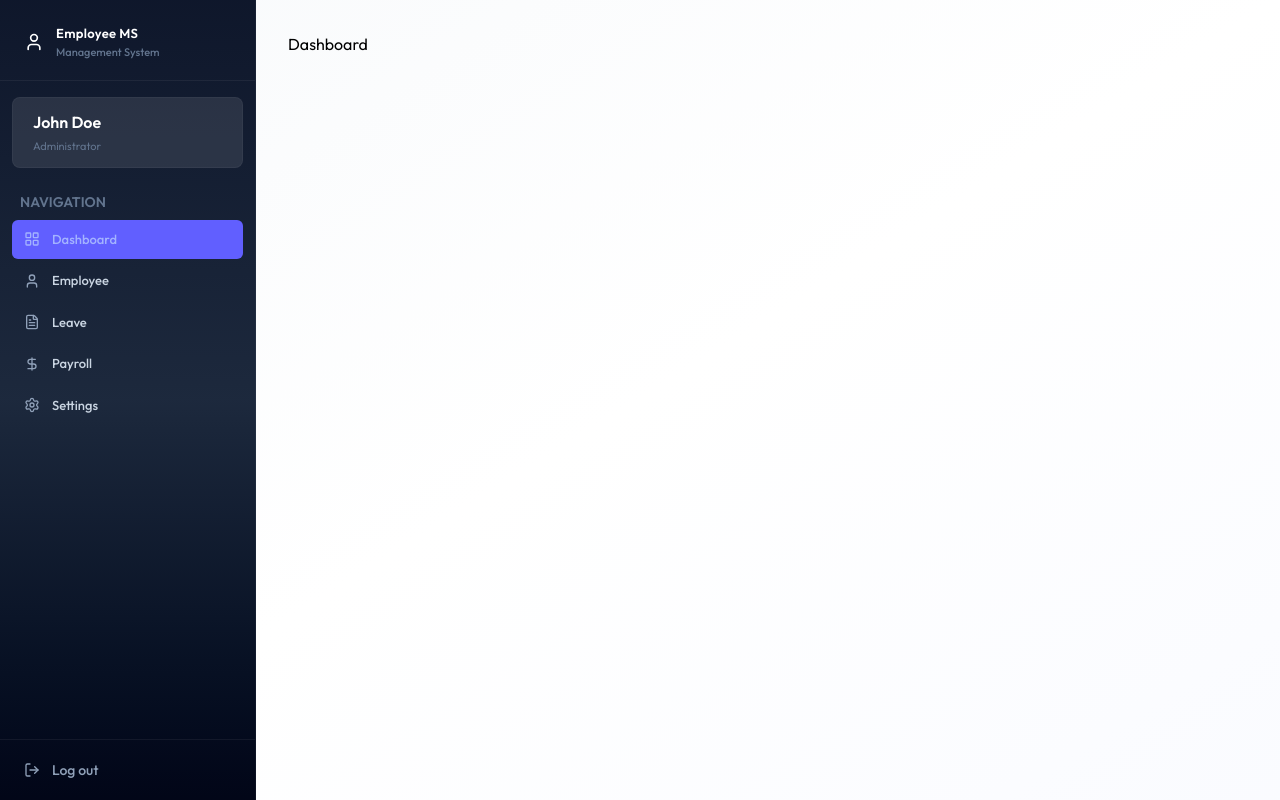
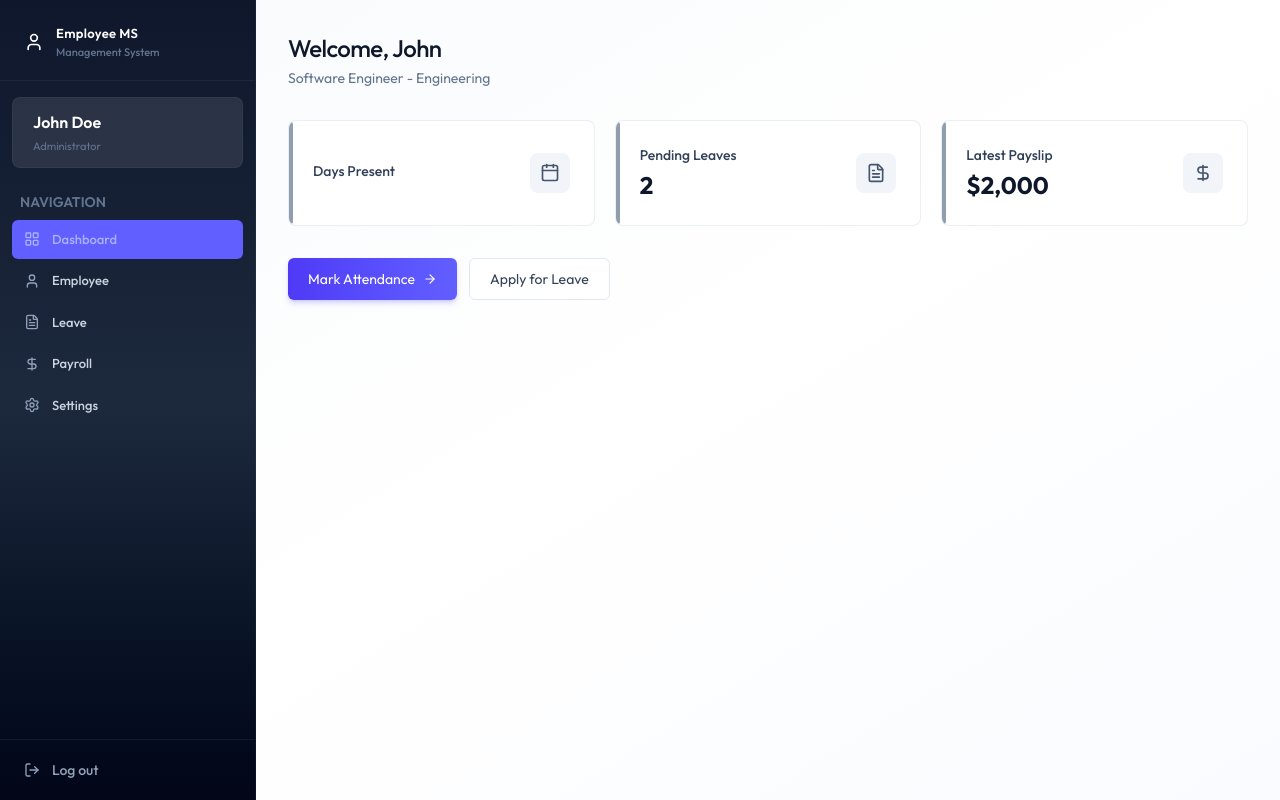
Before and after one commit to Ankitnandanwar/Candidate-Initials_Task_18-06-2026, a React (Vite) app in the folder client/: page /dashboard in a window 1280 px wide. Built offline with nearby package versions, Linux system fonts and the light colour scheme.

Commit message:
Dashboard Page UI Completed

```diff
--- /dev/null
+++ b/client/src/components/AdminDashboard.jsx
@@ -0,0 +1,64 @@
+import { ArrowRightIcon, Building2Icon, CalendarIcon, FileTextIcon, UserIcon } from "lucide-react"
+import { Link } from "react-router-dom"
+
+const AdminDashboard = ({data}) => {
+
+    const stats = [
+        {
+            icon: UserIcon,
+            value: data.totalEmployees,
+            label: "Total Employees",
+            description: "Active workforce"
+        },
+        {
+            icon: Building2Icon,
+            value: data.totalDepartments,
+            label: "Departments",
+            description: "Organisation Units"
+        },
+
+        {
+            icon: CalendarIcon,
+            value: data.todayAttendance,
+            label: "Todays Attendance",
+            description: "Check in today"
+        },
+
+        {
+            icon: FileTextIcon,
+            value: data.pendingLeaves,
+            label: "Pending Leaves",
+            description: "Awaiting approval"
+        },
+    ]
+
+  return (
+    <div className='animate-fade-in'>
+            <div className='page-header'>
+                <h1 className='page-title'>Dashboard</h1>
+                <p className='page-subtitle'>Welcome back, Admin - here's your overview</p>
+            </div>
+
+            <div className='grid grid-cols-1 sm:grid-cols-2 lg:grid-cols-4 gap-4 sm:gap-5 mb-8'>
+                {
+                    stats.map((item)=>(
+                        <div key={item.label} className='card card-hover p-5 sm:p-6 relative
+                        overflow-hidden group flex items-center justify-between'>
+                            <div>
+                                <div className='absolute left-0 top-0 bottom-0 w-1 rounded-r-full
+                                bg-slate-500/70 group-hover:bg-indigo-500/70'/>
+                                <p className='text-sm font-medium text-slate-700'>{item.label}</p>
+                                <p className='text-2xl font-bold mt-1 text-slate-900'>{item.value}</p>
+                            </div>
+                            <item.icon className="size-10 p-2.5 rounded-lg
+                            bg-slate-100 text-slate-600 group-hover:bg-indigo-50
+                            group-hover:text-indigo-600 transition-colors duration-200"/>
+                        </div>
+                    ))
+                }
+            </div>
+        </div>
+  )
+}
+
+export default AdminDashboard
--- /dev/null
+++ b/client/src/components/EmployeeDashboard.jsx
@@ -0,0 +1,69 @@
+import React from 'react'
+import { ArrowRightIcon, CalendarIcon, DollarSignIcon, FileTextIcon } from "lucide-react"
+import {Link} from 'react-router-dom'
+
+const EmployeeDashboard = ({ data }) => {
+    const emp = data.employee;
+
+    const cards = [
+        {
+            icon: CalendarIcon,
+            value: data.currentMonthAttendence,
+            title: "Days Present",
+            subtitle: "This month"
+        },
+        {
+            icon: FileTextIcon,
+            value: data.pendingLeaves,
+            title: "Pending Leaves",
+            subtitle: "Awaiting approval"
+        },
+        {
+            icon: DollarSignIcon ,
+            value: data.latestPayslip ? `$${data.latestPayslip.netSalary?.toLocaleString()}`:"N/A",
+            title: "Latest Payslip",
+            subtitle: "Most recent payout"
+        },
+    ]
+
+    return (
+        <div className='animate-fade-in'>
+            <div className='page-header'>
+                <h1 className='page-title'>Welcome, {emp?.firstName}</h1>
+                <p className='page-subtitle'>{emp?.position} - {emp?.department || "No department"}</p>
+            </div>
+
+            <div className='grid grid-cols-1 sm:grid-cols-3 gap-4 sm:gap-5 mb-8'>
+                {
+                    cards.map((item, index)=>(
+                        <div key={index} className='card card-hover p-5 sm:p-6 relative
+                        overflow-hidden group flex items-center justify-between'>
+                            <div>
+                                <div className='absolute left-0 top-0 bottom-0 w-1 rounded-r-full
+                                bg-slate-500/70 group-hover:bg-indigo-500/70'/>
+                                <p className='text-sm font-medium text-slate-700'>{item.title}</p>
+                                <p className='text-2xl font-bold mt-1 text-slate-900'>{item.value}</p>
+                            </div>
+                            <item.icon className="size-10 p-2.5 rounded-lg
+                            bg-slate-100 text-slate-600 group-hover:bg-indigo-50
+                            group-hover:text-indigo-600 transition-colors duration-200"/>
+                        </div>
+                    ))
+                }
+            </div>
+
+            <div className='flex flex-col sm:flex-row gap-3'>
+                <Link to="/attendance" className='btn-primary text-center inline-flex
+                items-center justify-center gap-2'>
+                    Mark Attendance <ArrowRightIcon size={14}/>
+                </Link>
+
+                <Link to="/leave" className='btn-secondary text-center'>
+                    Apply for Leave
+                </Link>
+            </div>
+        </div>
+    )
+}
+
+export default EmployeeDashboard
--- /dev/null
+++ b/client/src/components/Loading.jsx
@@ -0,0 +1,10 @@
+
+const Loading = () => {
+  return (
+    <div className="flex justify-center items-center h-screen">
+        <div className="animate-spin size-8 border-2 border-indigo-500 border-t-transparent rounded-full"/>
+    </div>
+  )
+}
+
+export default Loading
--- a/client/src/pages/Dashboard.jsx
+++ b/client/src/pages/Dashboard.jsx
@@ -1,8 +1,30 @@
+import { useEffect, useState } from "react"
+import { dummyAdminDashboardData, dummyEmployeeDashboardData } from "../assets/dummyData"
+import Loading from "../components/Loading"
+import EmployeeDashboard from "../components/EmployeeDashboard"
+import AdminDashboard from "../components/AdminDashboard"
 
 const Dashboard = () => {
-  return (
-    <div>Dashboard</div>
-  )
+
+  const [data,setData] = useState(null)
+  const [loading,setLoading] = useState(true)
+
+  useEffect(()=>{
+    // setData(dummyAdminDashboardData)
+    setData(dummyEmployeeDashboardData)
+    setTimeout(() => {
+      setLoading(false)
+    }, 1000);
+  },[])
+
+  if(loading) return <Loading/>
+  if(!data) return <p className="text-center py-12 text-slate-500">Failed to load dashboard</p>
+
+  if(data.role === "ADMIN"){
+    return <AdminDashboard data={data}/>
+  }else{
+    return <EmployeeDashboard data={data}/>
+  }
 }
 
 export default Dashboard
```
